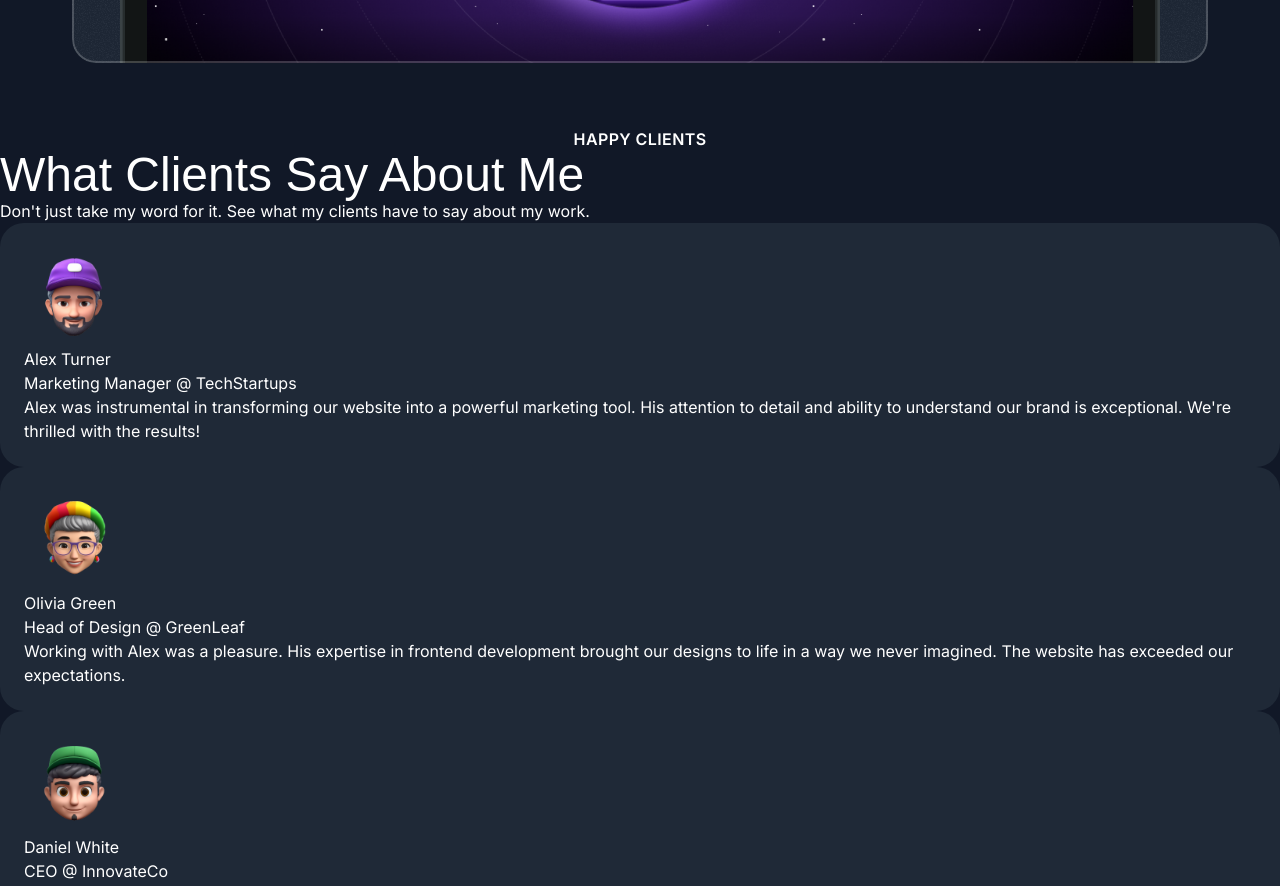
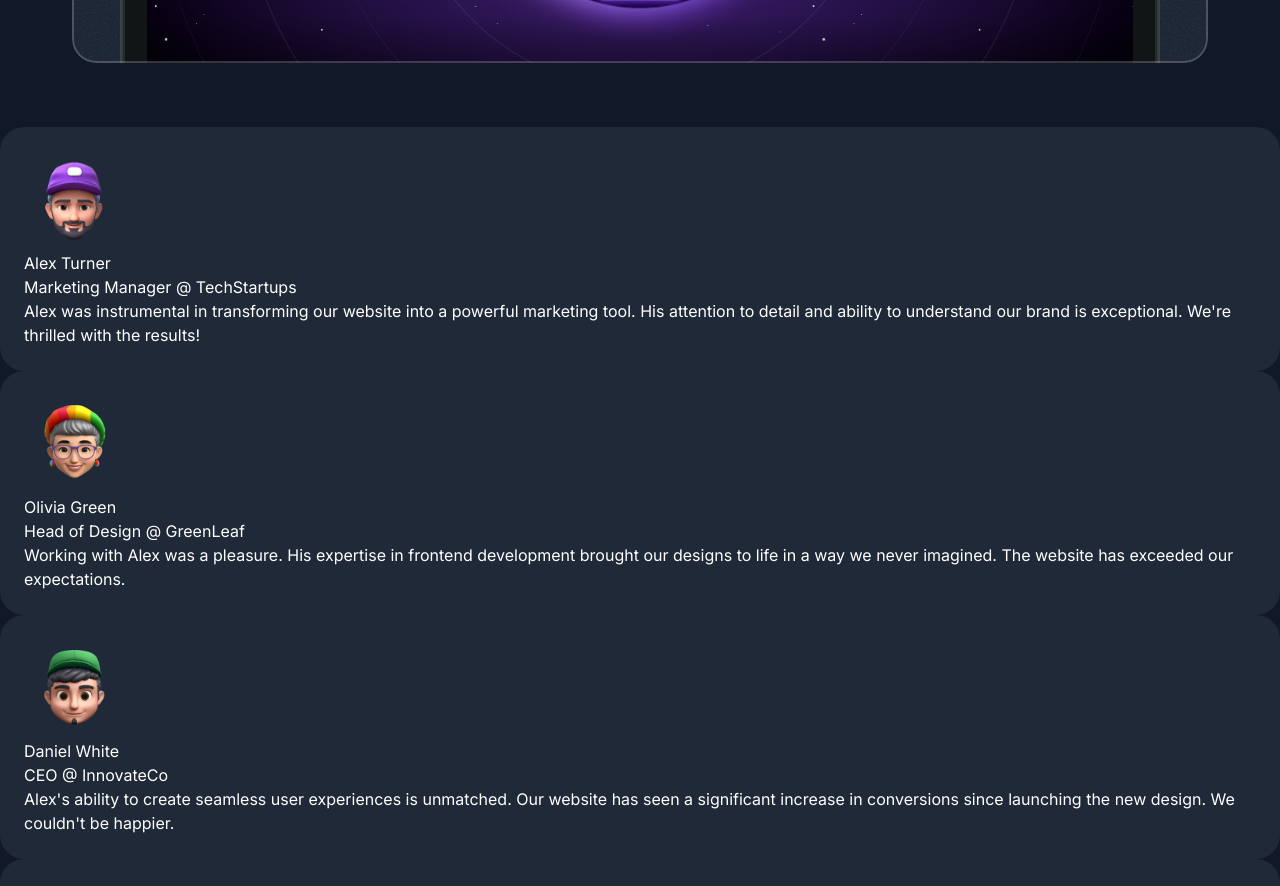
Before and after one commit to developerhasan99/portfolio, a Next.js app: page / in a window 1280 px wide. Shown: the part 4000-4886 px from the top of the page. Built offline with nearby package versions, Linux system fonts and the light colour scheme; a web font is replaced by a local one.

Commit message:
Fix: Disabled SectionHeader

```diff
--- a/src/sections/Testimonials.tsx
+++ b/src/sections/Testimonials.tsx
@@ -43,7 +43,7 @@ const testimonials = [
 export const TestimonialsSection = () => {
   return (
     <div>
-      <SectionHeader />
+      {/* <SectionHeader /> */}
       <div>
         {testimonials.map((testimonial) => (
           <div key={testimonial.name} className="bg-gray-800 p-6 rounded-3xl">
```
